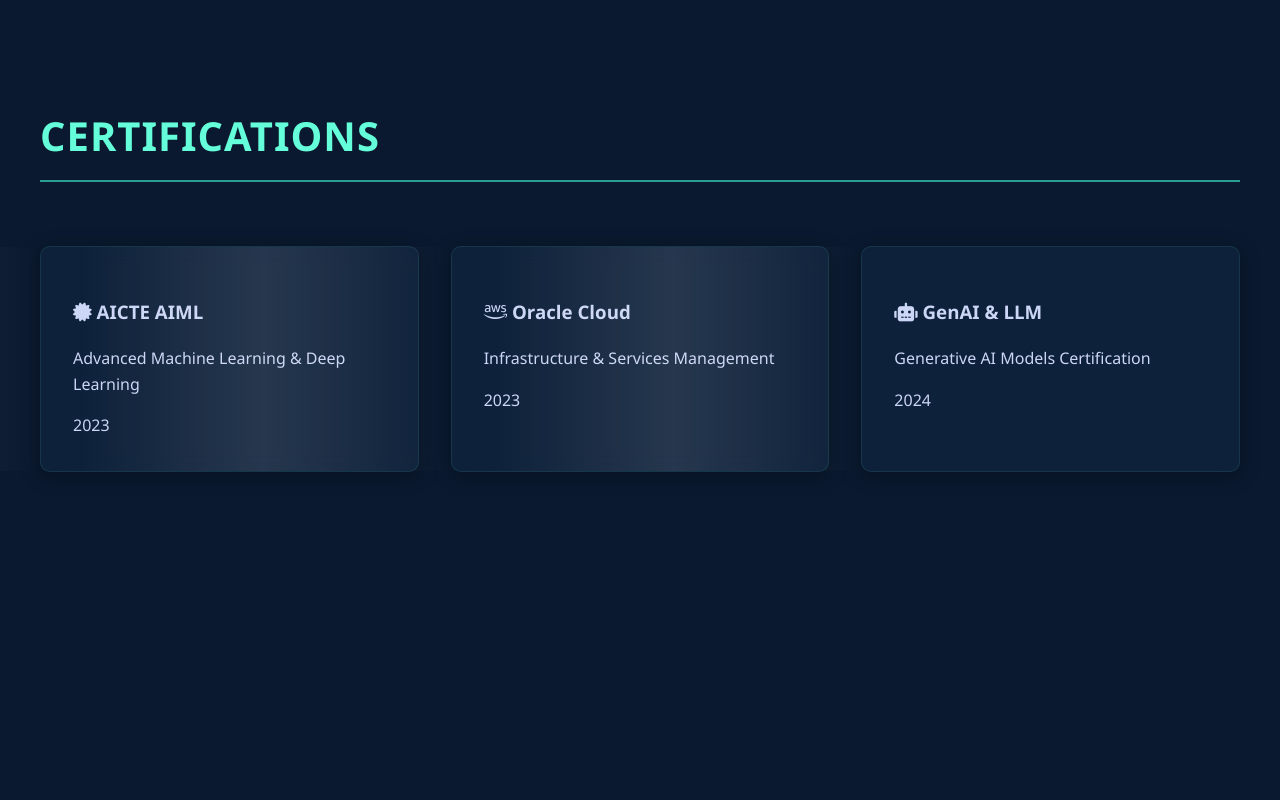
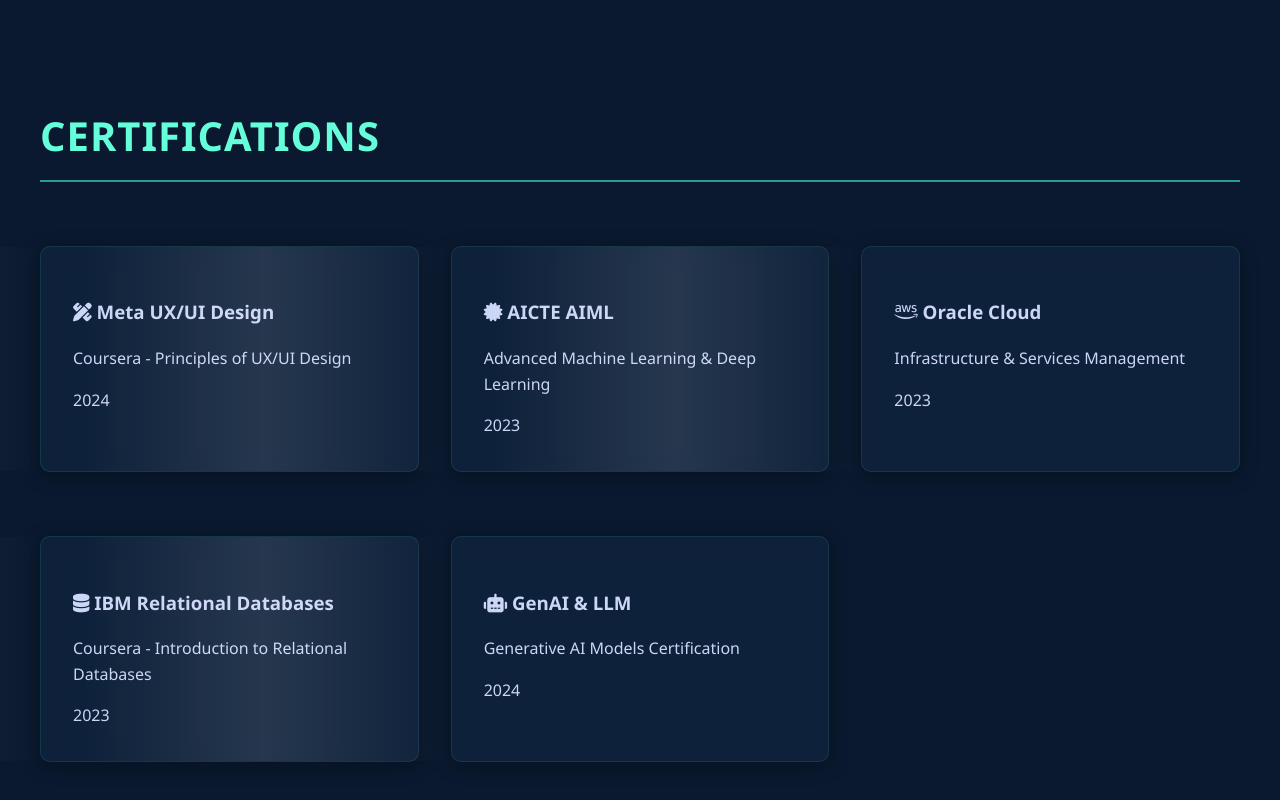
Before and after one commit to v4vanshh/Portfolio, a plain HTML site: page index.html in a window 1280 px wide. Shown: the part 3151-3951 px from the top of the page. Before the commit the page ends 3735 px from the top, so only its background shows below. Drawn offline with nearby package versions, Linux system fonts and the light colour scheme.

Commit message:
Update index.html

```diff
--- a/index.html
+++ b/index.html
@@ -142,6 +142,11 @@
         <h2>Certifications</h2>
         <div class="card-grid">
             <div class="card">
+                <h3><i class="fas fa-pencil-ruler"></i> Meta UX/UI Design</h3>
+                <p>Coursera - Principles of UX/UI Design</p>
+                <div class="date">2024</div>
+            </div>
+            <div class="card">
                 <h3><i class="fas fa-certificate"></i> AICTE AIML</h3>
                 <p>Advanced Machine Learning & Deep Learning</p>
                 <div class="date">2023</div>
@@ -150,6 +155,11 @@
             <div class="card">
                 <h3><i class="fab fa-aws"></i> Oracle Cloud</h3>
                 <p>Infrastructure & Services Management</p>
+                <div class="date">2023</div>
+            </div>
+            <div class="card">
+                <h3><i class="fas fa-database"></i> IBM Relational Databases</h3>
+                <p>Coursera - Introduction to Relational Databases</p>
                 <div class="date">2023</div>
             </div>
 
```
